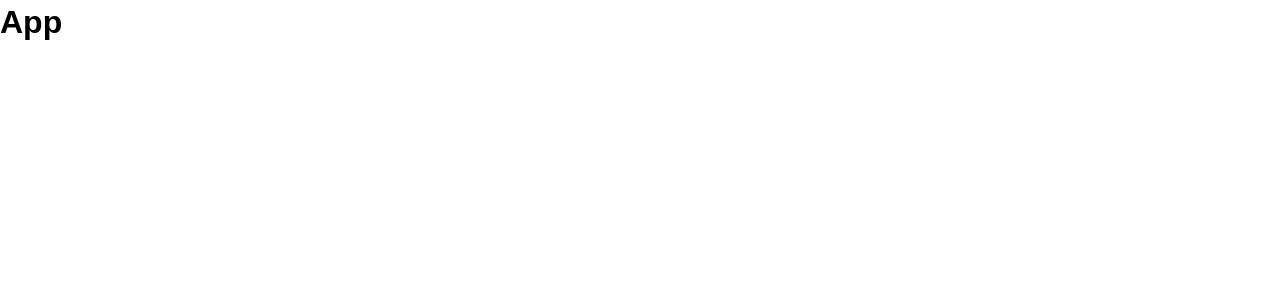
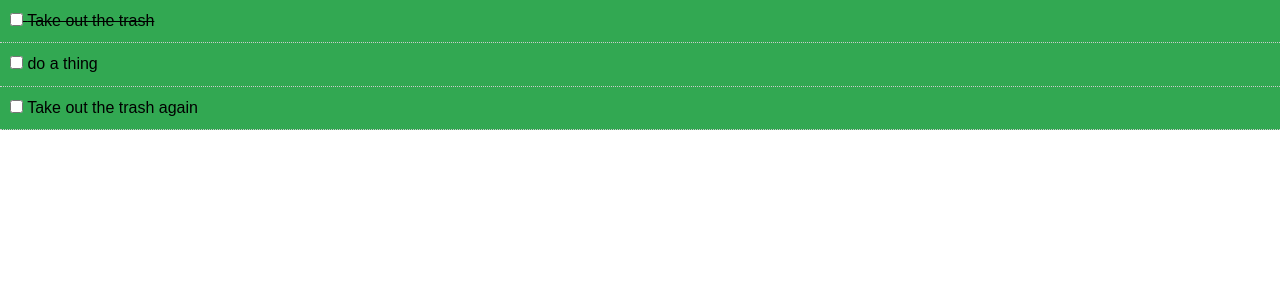
Before and after one commit to JosephVC/react_crash_course, a React (Create React App) app: page / in a window 1280 px wide. Shown: the top 300 px of the page. Built offline with nearby package versions, Linux system fonts and the light colour scheme.

Commit message:
added checkboxes w/props

```diff
--- a/src/App.js
+++ b/src/App.js
@@ -1,12 +1,32 @@
 import React, { Component } from 'react';
-import logo from './logo.svg';
+import Todos from './components/Todos';
 import './App.css';
 
 class App extends Component {
+  state = {
+    todos: [
+      {
+        id: 1,
+        title: 'Take out the trash',
+        completed: true
+      },
+      {
+        id: 2,
+        title: 'do a thing',
+        completed: false
+      },
+      {
+        id: 3,
+        title: 'Take out the trash again',
+        completed: false
+      },
+    ]
+  }
   render() {
+    console.log(this.state.todos)
     return (
       <div className="App">
-        <h1>App</h1>
+        <Todos todos={this.state.todos} />
       </div>
     );
   }
--- /dev/null
+++ b/src/components/TodoItem.js
@@ -0,0 +1,34 @@
+import React, { Component } from 'react'
+import PropTypes from 'prop-types';
+
+export class TodoItem extends Component {
+    getStyle = () => {
+        return {
+            background: "#32a852",
+            padding: '10px',
+            borderBottom: '1px #ccc dotted',
+            textDecoration: this.props.todo.completed ?
+            'line-through' : 'none'
+        }
+    }
+
+
+    render() {
+        return (
+            <div style={ this.getStyle() }>
+                <p>
+                    <input type="checkbox" onChange={this.props.markComplete}
+                    /> {' '}
+                    { this.props.todo.title}
+                </p>
+            </div>
+        )
+    }
+}
+
+// PropTypes for the above class
+TodoItem.propTypes = {
+    todo: PropTypes.object.isRequired
+}
+
+export default TodoItem
--- a/src/components/Todos.js
+++ b/src/components/Todos.js
@@ -1,14 +1,22 @@
 import React, { Component } from 'react';
+import TodoItem from './TodoItem';
+import PropTypes from 'prop-types';
 
 class Todos extends Component {
+  markComplete = () => {
+      console.log('hello')
+  }
   render() {
-    return (
-      <div >
-        <h1>Todos</h1>
-      </div>
-    );
+    return this.props.todos.map((todo) => (
+      <TodoItem key = {todo.id} todo={todo} markComplete=
+      {this.markComplete} />
+    ));
   }
+}
 
+// PropTypes
+Todos.propTypes = {
+    todos: PropTypes.array.isRequired
 }
 
 export default Todos;
```
